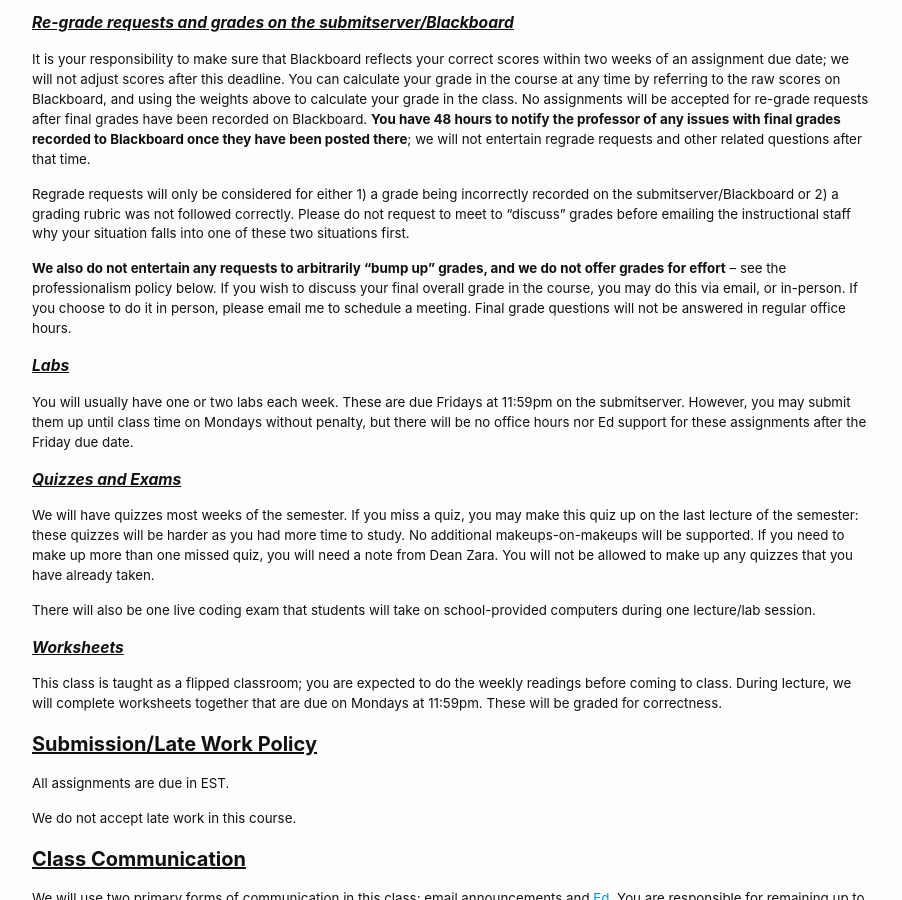
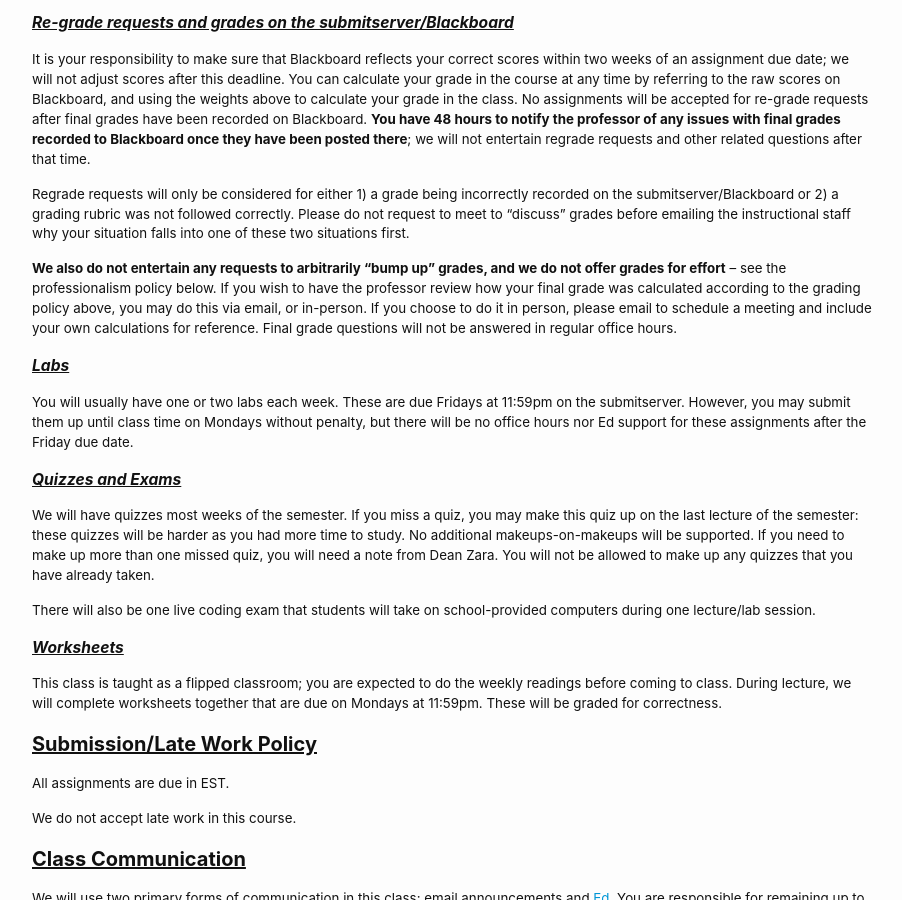
Before and after one commit to cs2113-s25/cs2113-s25.github.io, a Jekyll site: the page built from syllabus.md, in a window 1280 px wide and 900 px high, scrolled down 2005 px. Shown: the whole window, without its empty margins (188-1090 px from the left). Built offline with Jekyll 4.4.1, drawn with Linux system fonts in a browser that asks for light colours.

Commit message:
inital commit

```diff
--- a/syllabus.md
+++ b/syllabus.md
@@ -78,7 +78,7 @@
 D (>= 60.0%)
 F (< 60.0%)
 
-* **You must earn an 80 or higher on the live coding assessment in order to pass this course (otherwise your grade will be an F).**
+* You must earn an 80 or higher on the live coding assessment in order to pass this course (otherwise your grade will be an F).
 
 Having completed the pre-reqs, you are expected to submit well-written code:
 
@@ -94,7 +94,7 @@
 
 Regrade requests will only be considered for either 1) a grade being incorrectly recorded on the submitserver/Blackboard or 2) a grading rubric was not followed correctly. Please do not request to meet to "discuss" grades before emailing the instructional staff why your situation falls into one of these two situations first.
 
-**We also do not entertain any requests to arbitrarily "bump up" grades, and we do not offer grades for effort** -- see the professionalism policy below. If you wish to discuss your final overall grade in the course, you may do this via email, or in-person. If you choose to do it in person, please email me to schedule a meeting. Final grade questions will not be answered in regular office hours.
+**We also do not entertain any requests to arbitrarily "bump up" grades, and we do not offer grades for effort** -- see the professionalism policy below. If you wish to have the professor review how your final grade was calculated according to the grading policy above, you may do this via email, or in-person. If you choose to do it in person, please email to schedule a meeting and include your own calculations for reference. Final grade questions will not be answered in regular office hours.
 
 ### Labs
 
```
